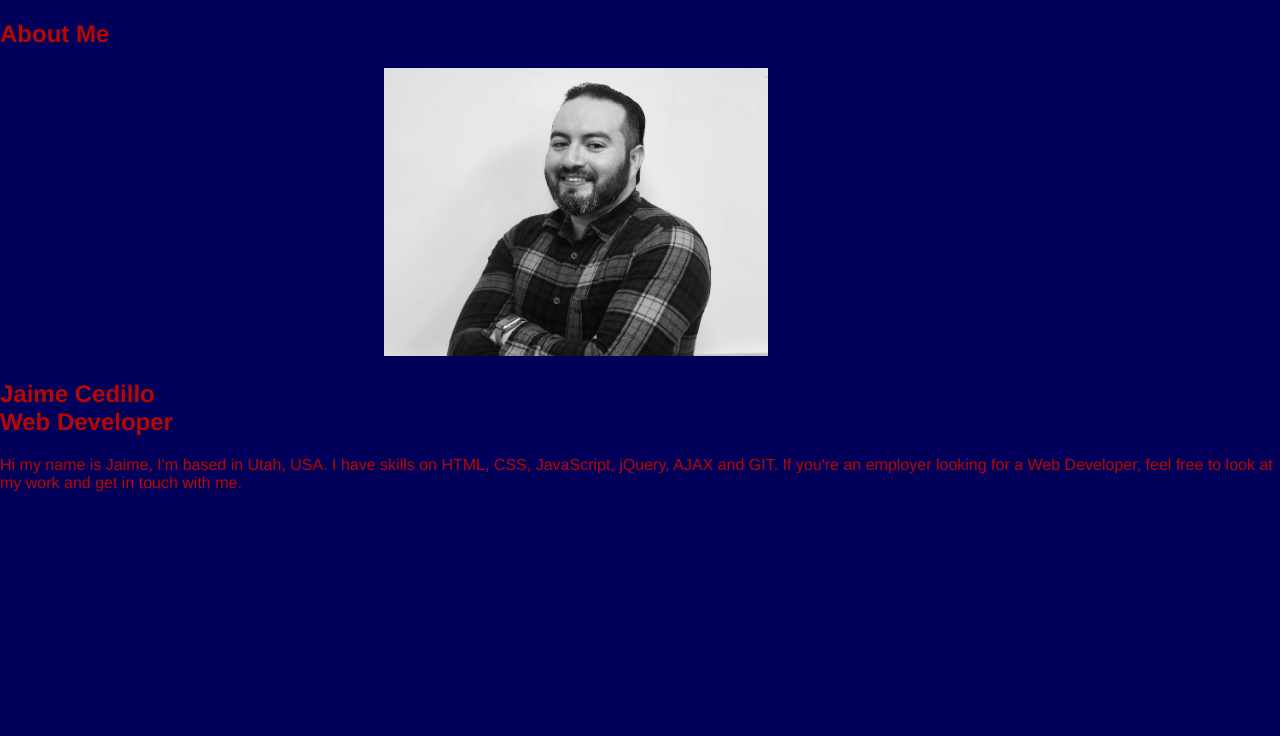
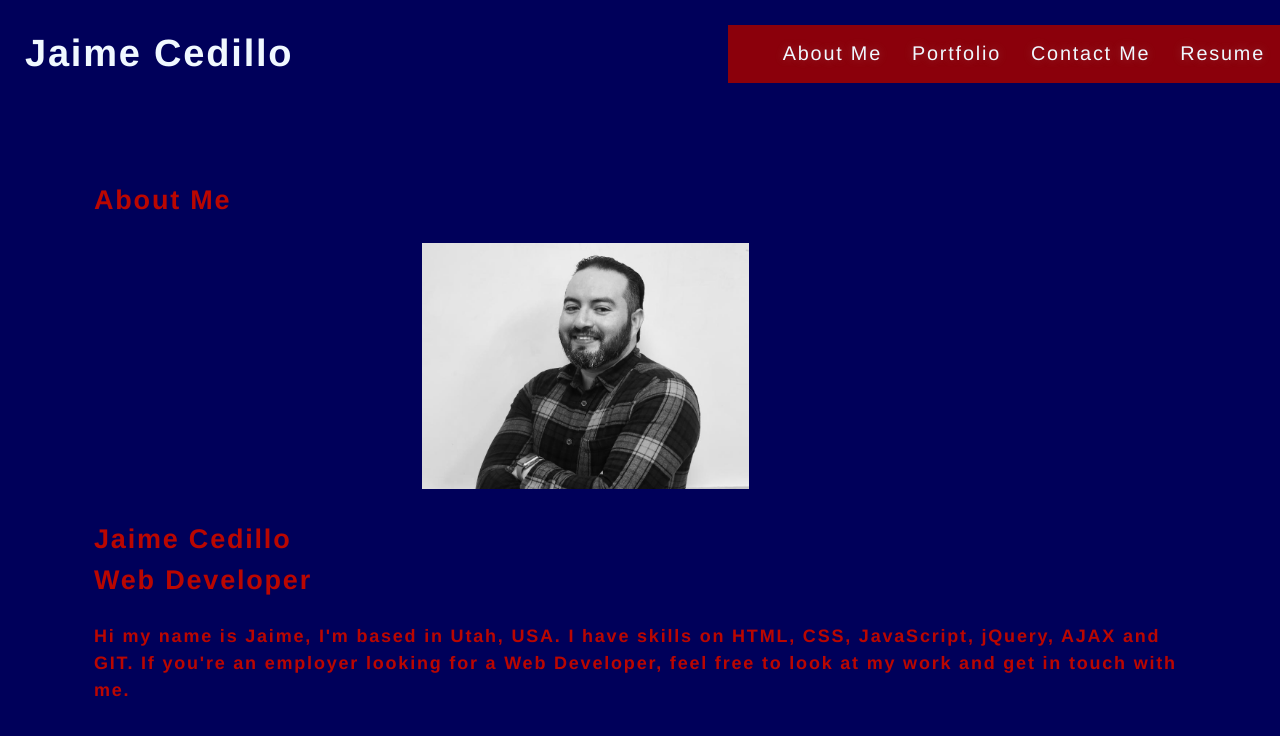
Before and after one commit to jaimecedillo/react-portfolio, a React (Create React App) app: page / in a window 1280 px wide. Shown: the top 736 px of the page. Built offline with nearby package versions, Linux system fonts and the light colour scheme.

Commit message:
added Nav bar

```diff
--- a/package.json
+++ b/package.json
@@ -6,7 +6,9 @@
     "@testing-library/jest-dom": "^5.13.0",
     "@testing-library/react": "^11.2.7",
     "@testing-library/user-event": "^12.8.3",
+    "bootstrap": "^4.6.0",
     "react": "^17.0.2",
+    "react-bootstrap": "^1.6.1",
     "react-dom": "^17.0.2",
     "react-scripts": "4.0.3",
     "web-vitals": "^1.1.2"
--- a/src/App.js
+++ b/src/App.js
@@ -1,12 +1,15 @@
 import React from 'react';
 import About from './components/About'
+import Nav from './components/Nav'
 import './App.css';
 import './style/style.css'
+
 
 function App() {
   return (
     <div>
- <main>
+      <Nav></Nav>
+      <main>
         <About></About>
       </main>
     </div>
--- a/src/components/About.js
+++ b/src/components/About.js
@@ -4,11 +4,11 @@ import myImage from '../../src/assets/jaime.jpg'
 function About() {
   return (
     <section className="my-5">
-      <h1 id='about'>About Me</h1>
+      <h1 id='about' className=''>About Me</h1>
 
-      <img src={myImage} className="bio-image" alt="jaime" />
+      <img src={myImage} className="bio-image" alt="Jaime" />
 
-      <div className="my-2">
+      <div className="">
         <h2>Jaime Cedillo <br /> Web Developer</h2>
         <p>
           Hi my name is Jaime, I'm based in Utah, USA. I have skills on HTML, CSS, JavaScript, jQuery, AJAX and
--- /dev/null
+++ b/src/components/Nav.js
@@ -0,0 +1,23 @@
+import React from 'react';
+
+function Nav() {
+
+    return (
+        <header>
+            <h1>
+                <a href="/">Jaime Cedillo</a>
+            </h1>
+            <nav>
+                <ul>
+                    <li><a href="#about">About Me</a></li>
+                    <li><a href="#portfolio">Portfolio</a></li>
+                    <li><a href="#contact">Contact Me</a></li>
+                    <li><a href="./resume.html">Resume</a></li>
+                </ul>
+            </nav>
+        </header>
+
+    );
+}
+
+export default Nav;
--- a/src/style/style.css
+++ b/src/style/style.css
@@ -1,8 +1,88 @@
+
+* {
+  box-sizing: border-box;
+}
+
+html,
 body {
-    font-family: 'San Francisco', Helvetica, Arial, san-serif;
-    background-color:#00005A;
-    color:  #BA0600;
+  min-height: 100%;
 }
+
+body {
+  font-family: 'San Francisco', Helvetica, Arial, san-serif;
+  background-color:#00005A;
+  color:  #BA0600;
+  margin: 0;
+  padding: 0;
+  font-weight: 600;
+  line-height: 1.5;
+  font-size: 18px;
+  letter-spacing: .1em;
+
+
+}
+main {
+	margin: 0 auto;
+	max-width: 90%;
+  padding: 50px 30px;
+}
+/* styles for header */
+header nav ul {
+  display: flex;
+  flex-wrap: wrap;
+  justify-content: space-between;
+  align-items: center;
+  list-style: none;
+  background-color: #8B000B;
+}
+header {
+  display: flex;
+  justify-content: space-between;
+  flex-wrap: wrap;
+  position: sticky;
+  top: 0;
+  position: -webkit-sticky;
+  z-index: 9999;
+  margin: 0;
+  color: aliceblue;
+}
+header nav ul li a {
+  padding: 10px 15px;
+  font-weight: lighter;
+  font-size: 1.55vw;
+  text-shadow: 0 0 10px rgba(182, 169, 169, 0.282);
+}
+header a:hover{
+  border-radius: 5px;
+  font-size:50px;
+  transition: all 500ms;
+  font-size-adjust: 20px;
+}
+header nav ul li a:hover {
+  border-radius: 5px;
+  color:var(--light-color);
+  font-size:30px;
+  transition: all 500ms;
+  font-size-adjust: 20px;
+}
+header h1{
+  font-weight: bold;
+  font-size: 38px;
+  color:var(--light-color);
+  margin-left: 25px;
+
+}
+header a {
+  text-decoration: none;
+  color:var(--light-color);
+}
+header nav {
+  margin: 7px 0;
+  display: flex;
+  flex-direction: row;
+  flex-wrap: wrap;
+}
+/* header and nav bar styles end */
 
 .bio-image {
     width: 30%;
```
Also changed, not shown: 1 other file (tests, documents, lock files or other folders).
